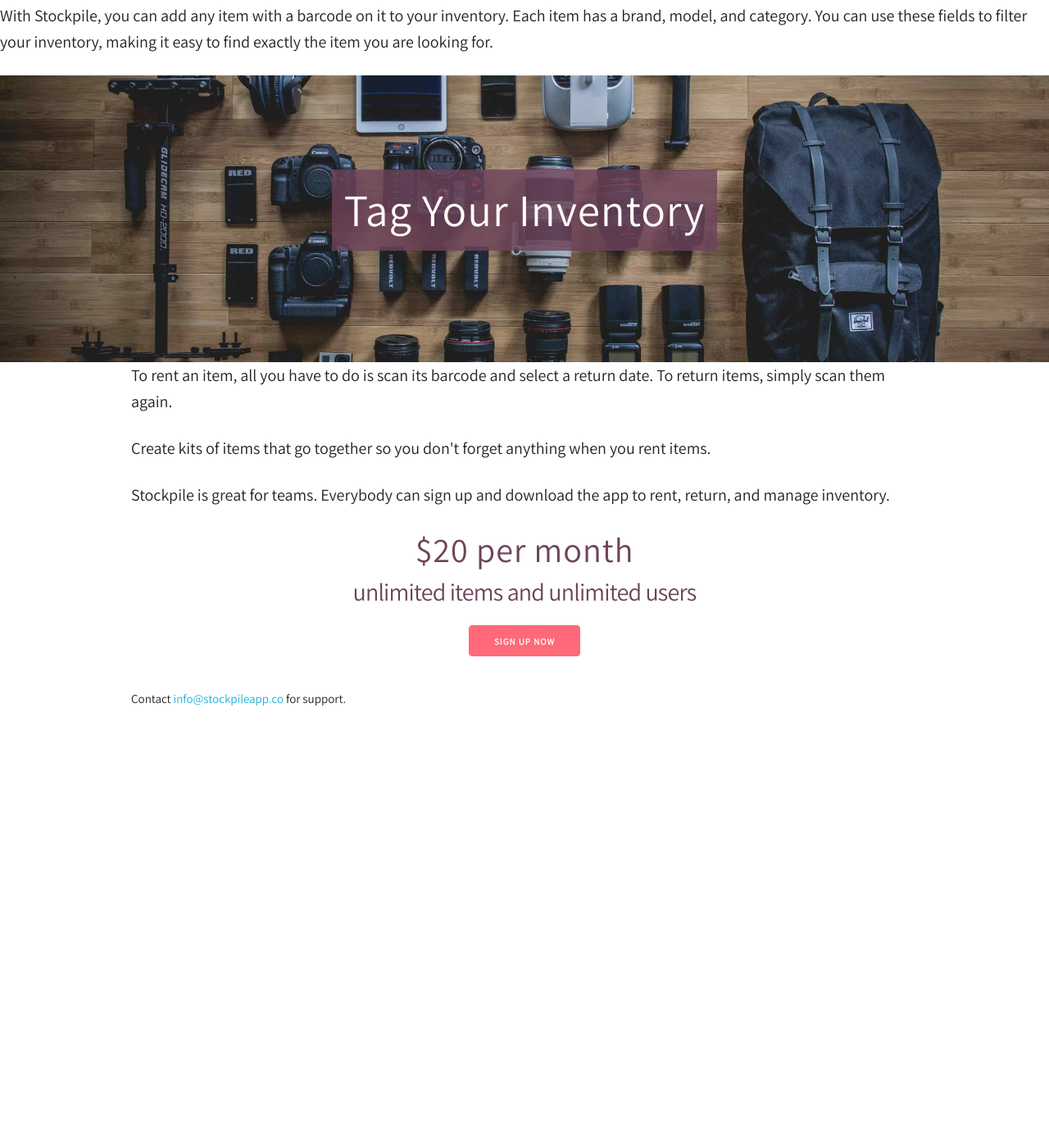
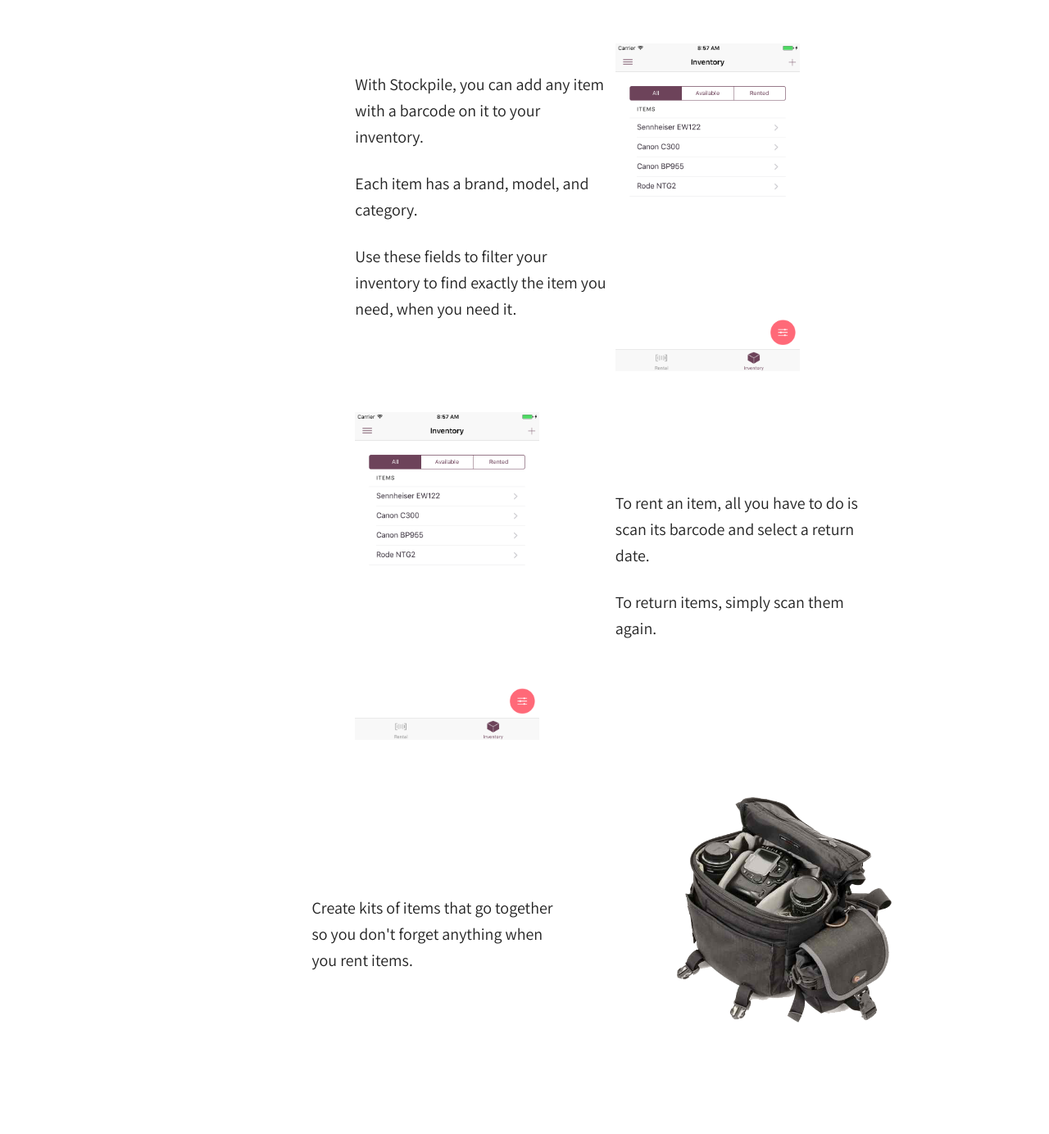
Before and after one commit to stockpile-co/stockpileapp.co, a website: page src/index.html in a window 1280 px wide. Shown: the part 416-1800 px from the top of the page at 82% size. Before the commit the page ends 1306 px from the top, so only its background shows below. Drawn offline with nearby package versions, Linux system fonts and the light colour scheme; files that its build step writes are made by us from their sources.

Commit message:
Add images and layout to content sections
- Add more space below header
- Move equipment overhead hero image to bottom of content section
- Replace team section with equipment overhead hero
- Add padding to all sections

```diff
--- a/src/index.html
+++ b/src/index.html
@@ -47,38 +47,55 @@
                 </div>
             </div>
         </header>
-            <section>
+        <main>
+            <section class="row center-xs middle-md">
+                <div class="col-md-offset-2 col-xs-6 col-md-3">
                     <p>
-                    With Stockpile, you can add any item with a barcode on it to
-                    your inventory. Each item has a brand, model, and category.
-                    You can use these fields to filter your inventory, making it
-                    easy to find exactly the item you are looking for.
+                        With Stockpile, you can add any item with a barcode on
+                        it to your inventory.
                     </p>
-        <main>
-            <section class="equipment-overhead">
-                <h2>Tag Your Inventory</h2>
+                    <p>
+                        Each item has a brand, model, and
+                        category.
+                    </p>
+                    <p>
+                        Use these fields to filter your inventory to
+                        find exactly the item you need, when you need it.
+                    </p>
+                </div>
+                <div class="col-xs-6 col-md-3">
+                    <div class="stockpile-inventory"></div>
+                </div>
             </section>
+            <section class="row center-xs middle-md">
+                <div class="col-md-offset-2 col-xs-6 col-md-3">
+                    <div class="stockpile-inventory"></div>
+                </div>
+                <div class="col-xs-6 col-md-3">
+                    <p>
+                        To rent an item, all you have to do is scan its barcode
+                        and select a return date.
+                    </p>
+                    <p>
+                        To return items, simply scan them again.
+                    </p>
+                </div>
             </section>
-            <section class="container">
-                <p>
-                    To rent an item, all you have to do is scan its barcode and
-                    select a return date. To return items, simply scan them
-                    again.
-                </p>
-            </section>
-            <section class="container">
+            <section class="row center-xs middle-md">
+                <div class="col-md-offset-2 col-xs-6 col-md-3">
                     <p>
                         Create kits of items that go together so you don't forget
                         anything when you rent items.
                     </p>
+                </div>
+                <div class="col-xs-6 col-xs-offset-1 col-md-3">
+                    <div class="photography-kit"></div>
+                </div>
             </section>
-            <section class="container">
-                <p>
-                    Stockpile is great for teams. Everybody can sign up and
-                    download the app to rent, return, and manage inventory.
-                </p>
+            <section class="equipment-overhead">
+                <h2>Stockpile is for Your Team</h2>
             </section>
-            <section class="call-to-action container">
+            <section class="call-to-action">
                 <h2>$20 per month</h2>
                 <h4>unlimited items and unlimited users</h4>
                 <a href="/subscribe">
--- a/src/styles/main.scss
+++ b/src/styles/main.scss
@@ -8,6 +8,7 @@ h1, h2 {
 }
 p {
     font-size: 2rem;
+    text-align: left;
 }
 nav {
     height: 8rem;
@@ -36,7 +37,7 @@ nav {
 }
 header {
     &.container { /* Override Skeleton */
-        margin-bottom: 2rem;
+        margin-bottom: 6rem;
     }
     .tipi {
         $tipi-size: 12rem;
@@ -52,6 +53,10 @@ header {
             width: $tipi-size;
         }
     }
+}
+section {
+    margin-bottom: 3rem;
+    padding: 1rem;
 }
 .equipment-overhead {
     width: 100%;
@@ -74,6 +79,32 @@ header {
         padding: 1.5rem;
     }
 }
+.stockpile-inventory {
+    width: 100%;
+    height: 40rem;
+    background-image: url('../images/stockpile-inventory.png');
+    @include background-image-properties();
+}
+.stockpile-scan {
+    width: 100%;
+    height: 40rem;
+    background-image: url('../images/stockpile-scan.png');
+    @include background-image-properties();
+}
+.photography-kit {
+    width: 100%;
+    height: 40rem;
+    background-image: url('../images/stockpile-scan.png');
+    @include background-image-properties();
+}
+.photography-kit {
+    width: 100%;
+    height: 40rem;
+    background-image: url('../images/photography-kit.png');
+    @include background-image-properties();
+}
+.photography-kit {
+}
 .call-to-action {
     color: $deepTuscanRed;
     text-align: center;
```
Also changed, not shown: src/images/photography-kit.png (added), src/images/stockpile-inventory.png (added), src/images/stockpile-scan.png (added). Lines whose indentation alone changed are shown as unchanged.
